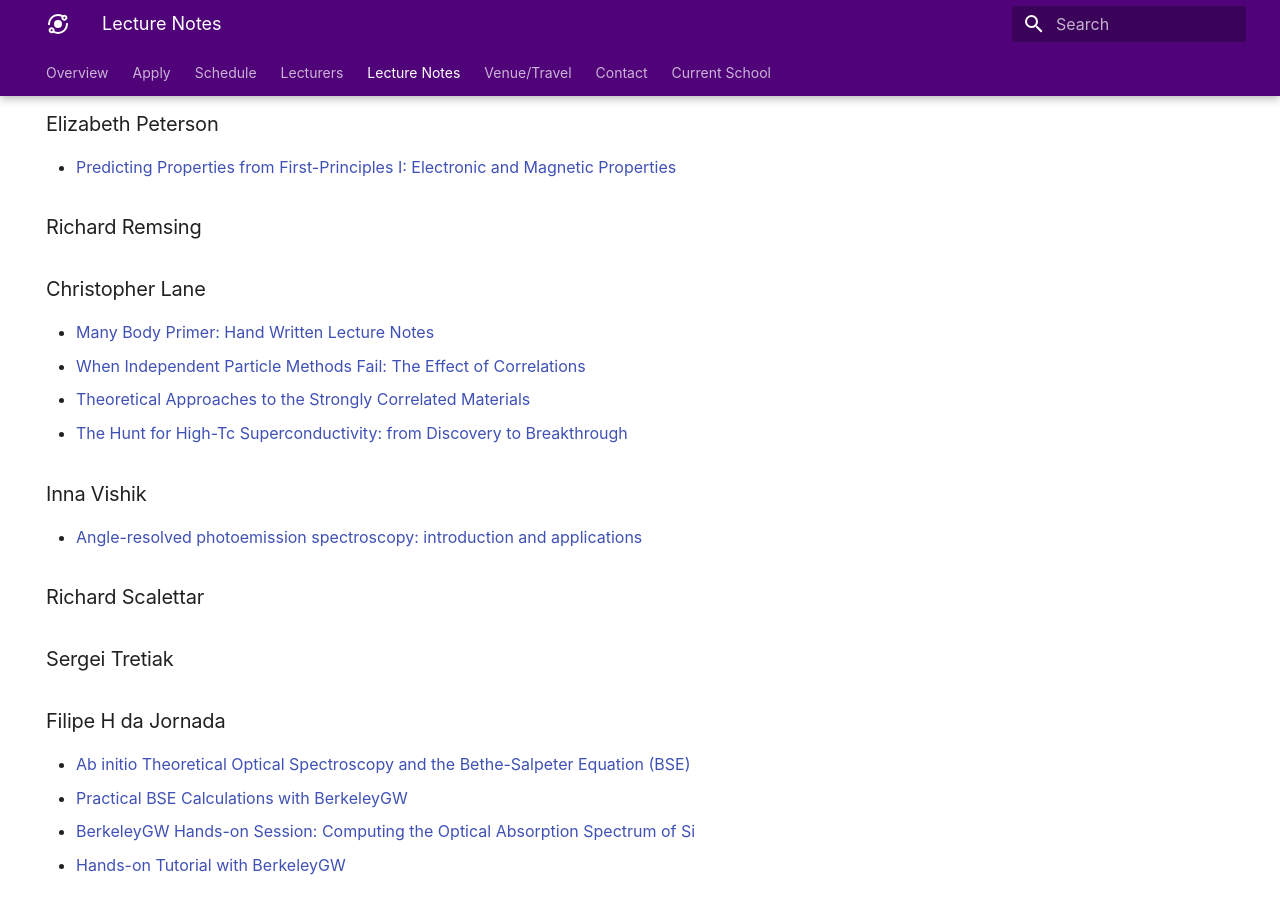
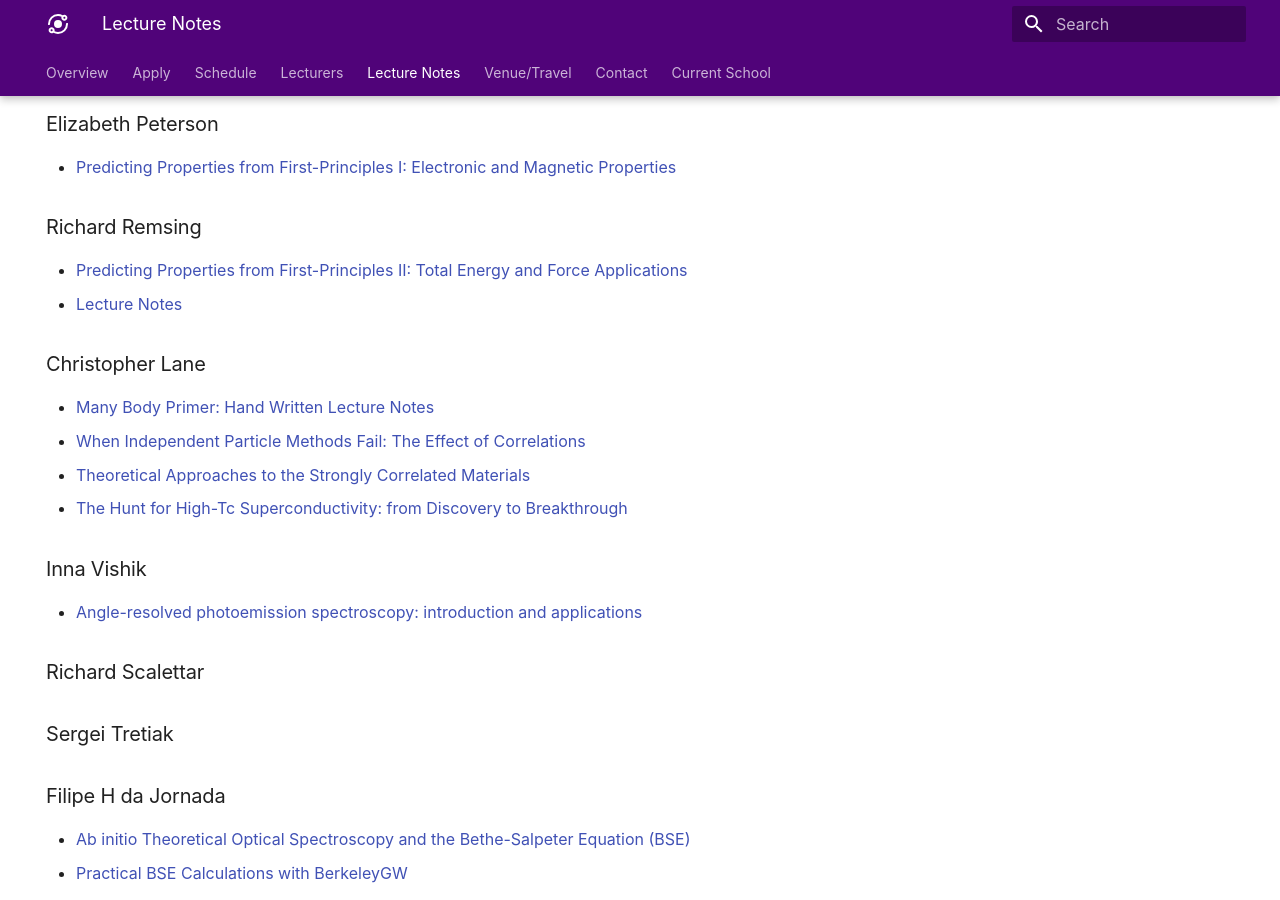
Before and after one commit to LACCMSS/2025, an MkDocs documentation site: the page built from docs/lecture_notes.md, in a window 1280 px wide and 900 px high, scrolled down 487 px. Built offline with MkDocs 1.6.1 and Material for MkDocs 9.7.7, drawn with Linux system fonts in a browser that asks for light colours; some web fonts are replaced.

Commit message:
Update lecture_notes.md

```diff
--- a/docs/lecture_notes.md
+++ b/docs/lecture_notes.md
@@ -21,6 +21,8 @@
 - [Predicting Properties from First-Principles I: Electronic and Magnetic Properties](assets/images/lecture_data/Liz_Peterson/laccmss_17jun25_v2.pdf)
 
 ### Richard Remsing
+- [Predicting Properties from First-Principles II: Total Energy and Force Applications](assets/images/lecture_data/Richard_Remsing/Remsing_LANL_2025.pdf)
+- [Lecture Notes](assets/images/lecture_data/Richard_Remsing/LANL_Notes_Remsing.pdf)
 
 ### Christopher Lane
 - [Many Body Primer: Hand Written Lecture Notes](assets/images/lecture_data/Christopher_Lane/LANE_Hand_written_notes.pdf)
```
